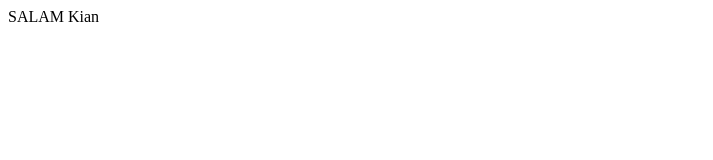
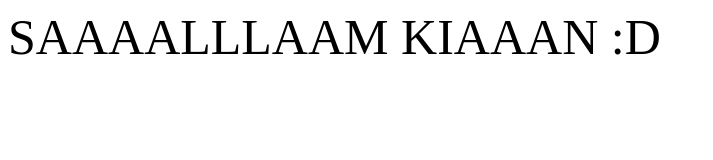
Before and after one commit to RaddedSpiritWeaver/hello-world, a plain HTML site: page index.html in a window 1280 px wide. Shown: the whole page, without its empty margins (0-713 px from the left). Drawn offline with Linux system fonts and the light colour scheme.

Commit message:
Update index.html

```diff
--- a/index.html
+++ b/index.html
@@ -1,5 +1,5 @@
 <body>
-	<p>
-		SALAM Kian
+	<p style="font-size: 50px">
+		SAAAALLLAAM KIAAAN :D
 	</p>
 </body>
```
